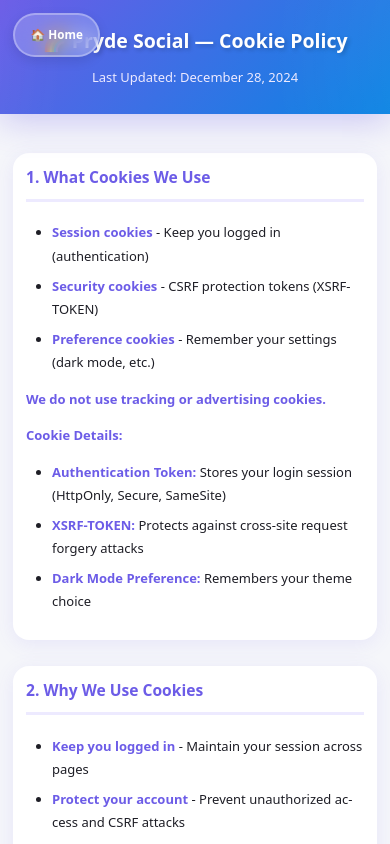
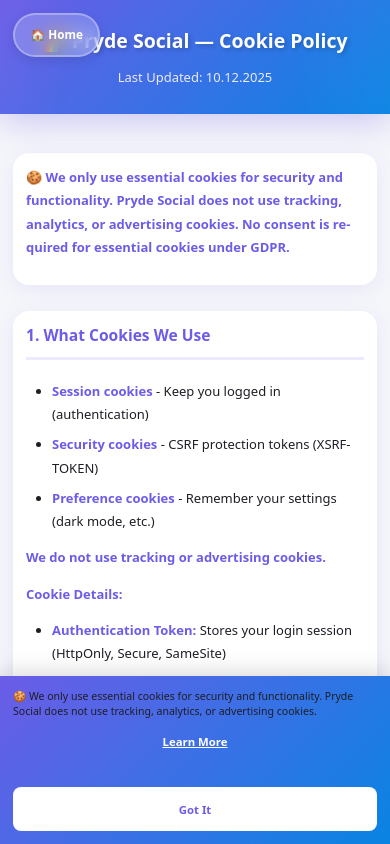
Before and after one commit to Amatex1/pryde-backend, a React (Vite) app: page /cookie-policy in a window 390 px wide. Shown: the top 844 px of the page. Built offline with nearby package versions, Linux system fonts and the light colour scheme.

Commit message:
modified:   src/App.jsx new file:   src/components/CookieBanner.css new file:   src/components/CookieBanner.jsx modified:   src/pages/legal/CookiePolicy.jsx

```diff
--- a/src/App.jsx
+++ b/src/App.jsx
@@ -41,6 +41,7 @@ import Helplines from './pages/legal/Helplines';
 import Footer from './components/Footer';
 import SafetyWarning from './components/SafetyWarning';
 import PWAInstallPrompt from './components/PWAInstallPrompt';
+import CookieBanner from './components/CookieBanner';
 import { isAuthenticated, getCurrentUser } from './utils/auth';
 import { initializeSocket, disconnectSocket, onNewMessage } from './utils/socket';
 import { playNotificationSound, requestNotificationPermission } from './utils/notifications';
@@ -160,6 +161,9 @@ function App() {
 
         {/* PWA Install Prompt */}
         {isAuth && <PWAInstallPrompt />}
+
+        {/* Cookie Banner */}
+        <CookieBanner />
       </div>
     </Router>
   );
--- /dev/null
+++ b/src/components/CookieBanner.css
@@ -0,0 +1,156 @@
+.cookie-banner {
+  position: fixed;
+  bottom: 0;
+  left: 0;
+  right: 0;
+  background: linear-gradient(135deg, #6C5CE7 0%, #0984E3 100%);
+  color: white;
+  padding: 1rem 2rem;
+  box-shadow: 0 -4px 20px rgba(0, 0, 0, 0.15);
+  z-index: 9999;
+  animation: slideUp 0.4s ease-out;
+}
+
+@keyframes slideUp {
+  from {
+    transform: translateY(100%);
+    opacity: 0;
+  }
+  to {
+    transform: translateY(0);
+    opacity: 1;
+  }
+}
+
+.cookie-banner-content {
+  max-width: 1200px;
+  margin: 0 auto;
+  display: flex;
+  align-items: center;
+  justify-content: space-between;
+  gap: 1.5rem;
+  flex-wrap: wrap;
+}
+
+.cookie-banner-text {
+  margin: 0;
+  font-size: 0.95rem;
+  line-height: 1.5;
+  flex: 1;
+  min-width: 300px;
+}
+
+.cookie-banner-actions {
+  display: flex;
+  align-items: center;
+  gap: 1rem;
+  flex-shrink: 0;
+}
+
+.cookie-learn-more {
+  color: white;
+  text-decoration: underline;
+  font-weight: 600;
+  font-size: 0.95rem;
+  transition: opacity 0.2s ease;
+}
+
+.cookie-learn-more:hover {
+  opacity: 0.8;
+}
+
+.cookie-acknowledge-btn {
+  background: white;
+  color: #6C5CE7;
+  border: none;
+  padding: 0.6rem 1.5rem;
+  border-radius: 8px;
+  font-weight: 600;
+  font-size: 0.95rem;
+  cursor: pointer;
+  transition: all 0.2s ease;
+  white-space: nowrap;
+}
+
+.cookie-acknowledge-btn:hover {
+  transform: translateY(-2px);
+  box-shadow: 0 4px 12px rgba(0, 0, 0, 0.2);
+}
+
+.cookie-acknowledge-btn:active {
+  transform: translateY(0);
+}
+
+/* Dark Mode */
+[data-theme="dark"] .cookie-banner {
+  background: linear-gradient(135deg, #2a2550 0%, #1a1a2e 100%);
+  border-top: 1px solid var(--border-dark);
+}
+
+[data-theme="dark"] .cookie-acknowledge-btn {
+  background: var(--pryde-purple);
+  color: white;
+}
+
+[data-theme="dark"] .cookie-acknowledge-btn:hover {
+  background: #7d6ef7;
+}
+
+/* Quiet Mode */
+[data-quiet-mode="true"] .cookie-banner {
+  background: linear-gradient(135deg, #1a1530 0%, #0F1021 100%);
+}
+
+/* Mobile Responsive */
+@media (max-width: 768px) {
+  .cookie-banner {
+    padding: 1rem;
+  }
+
+  .cookie-banner-content {
+    flex-direction: column;
+    align-items: flex-start;
+    gap: 1rem;
+  }
+
+  .cookie-banner-text {
+    font-size: 0.875rem;
+    min-width: unset;
+  }
+
+  .cookie-banner-actions {
+    width: 100%;
+    justify-content: space-between;
+  }
+
+  .cookie-learn-more,
+  .cookie-acknowledge-btn {
+    font-size: 0.875rem;
+  }
+
+  .cookie-acknowledge-btn {
+    padding: 0.5rem 1.25rem;
+  }
+}
+
+@media (max-width: 480px) {
+  .cookie-banner-text {
+    font-size: 0.8125rem;
+  }
+
+  .cookie-banner-actions {
+    flex-direction: column;
+    gap: 0.75rem;
+    width: 100%;
+  }
+
+  .cookie-learn-more,
+  .cookie-acknowledge-btn {
+    width: 100%;
+    text-align: center;
+  }
+
+  .cookie-acknowledge-btn {
+    padding: 0.75rem;
+  }
+}
--- /dev/null
+++ b/src/components/CookieBanner.jsx
@@ -0,0 +1,50 @@
+import { useState, useEffect } from 'react';
+import { Link } from 'react-router-dom';
+import './CookieBanner.css';
+
+function CookieBanner() {
+  const [isVisible, setIsVisible] = useState(false);
+
+  useEffect(() => {
+    // Check if user has already acknowledged the banner
+    const acknowledged = localStorage.getItem('cookieBannerAcknowledged');
+
+    if (!acknowledged) {
+      // Show banner after a short delay for better UX
+      const timer = setTimeout(() => {
+        setIsVisible(true);
+      }, 1000);
+
+      return () => clearTimeout(timer);
+    }
+  }, []);
+
+  const handleAcknowledge = () => {
+    localStorage.setItem('cookieBannerAcknowledged', 'true');
+    setIsVisible(false);
+  };
+
+  if (!isVisible) {
+    return null;
+  }
+
+  return (
+    <div className="cookie-banner">
+      <div className="cookie-banner-content">
+        <p className="cookie-banner-text">
+          🍪 We only use essential cookies for security and functionality. Pryde Social does not use tracking, analytics, or advertising cookies.
+        </p>
+        <div className="cookie-banner-actions">
+          <Link to="/cookie-policy" className="cookie-learn-more">
+            Learn More
+          </Link>
+          <button onClick={handleAcknowledge} className="cookie-acknowledge-btn">
+            Got It
+          </button>
+        </div>
+      </div>
+    </div>
+  );
+}
+
+export default CookieBanner;
--- a/src/pages/legal/CookiePolicy.jsx
+++ b/src/pages/legal/CookiePolicy.jsx
@@ -20,10 +20,16 @@ function CookiePolicy() {
           🏠 Home
         </Link>
         <h1>🌈 Pryde Social — Cookie Policy</h1>
-        <p className="legal-subtitle">Last Updated: December 28, 2024</p>
+        <p className="legal-subtitle">Last Updated: 10.12.2025</p>
       </div>
 
       <div className="legal-content">
+        <section className="legal-section">
+          <p className="legal-highlight">
+            <strong>🍪 We only use essential cookies for security and functionality. Pryde Social does not use tracking, analytics, or advertising cookies. No consent is required for essential cookies under GDPR.</strong>
+          </p>
+        </section>
+
         <section className="legal-section">
           <h2>1. What Cookies We Use</h2>
           <ul>
@@ -60,13 +66,40 @@ function CookiePolicy() {
         <section className="legal-section">
           <h2>3. Managing Cookies</h2>
           <p>
-            You can disable cookies in your browser, but some features may not work.
+            You can disable cookies in your browser settings, but please note that doing so will prevent you from logging in and using Pryde Social, as all our cookies are essential for the platform to function.
+          </p>
+          <p>
+            <strong>Browser Cookie Settings:</strong>
+          </p>
+          <ul>
+            <li><strong>Chrome:</strong> Settings → Privacy and security → Cookies and other site data</li>
+            <li><strong>Firefox:</strong> Settings → Privacy & Security → Cookies and Site Data</li>
+            <li><strong>Safari:</strong> Preferences → Privacy → Manage Website Data</li>
+            <li><strong>Edge:</strong> Settings → Cookies and site permissions → Manage and delete cookies</li>
+          </ul>
+        </section>
+
+        <section className="legal-section">
+          <h2>4. GDPR Compliance</h2>
+          <p>
+            Under the General Data Protection Regulation (GDPR), websites are required to obtain consent for non-essential cookies. However, <strong>essential cookies that are strictly necessary for the website to function do not require consent</strong>.
+          </p>
+          <p>
+            All cookies used by Pryde Social fall into the "strictly necessary" category:
+          </p>
+          <ul>
+            <li><strong>Authentication:</strong> Required to keep you logged in</li>
+            <li><strong>Security:</strong> Required to protect against attacks (CSRF)</li>
+            <li><strong>Preferences:</strong> Required to remember your settings (dark mode)</li>
+          </ul>
+          <p>
+            Therefore, <strong>no cookie consent banner is legally required</strong> for Pryde Social under GDPR Article 6(1)(f) (legitimate interests) and ePrivacy Directive Article 5(3).
           </p>
         </section>
 
         <div className="legal-footer-note">
           <p className="last-updated">
-            Last Updated: December 28, 2024
+            Last Updated: 10.12.2025
           </p>
         </div>
       </div>
```
